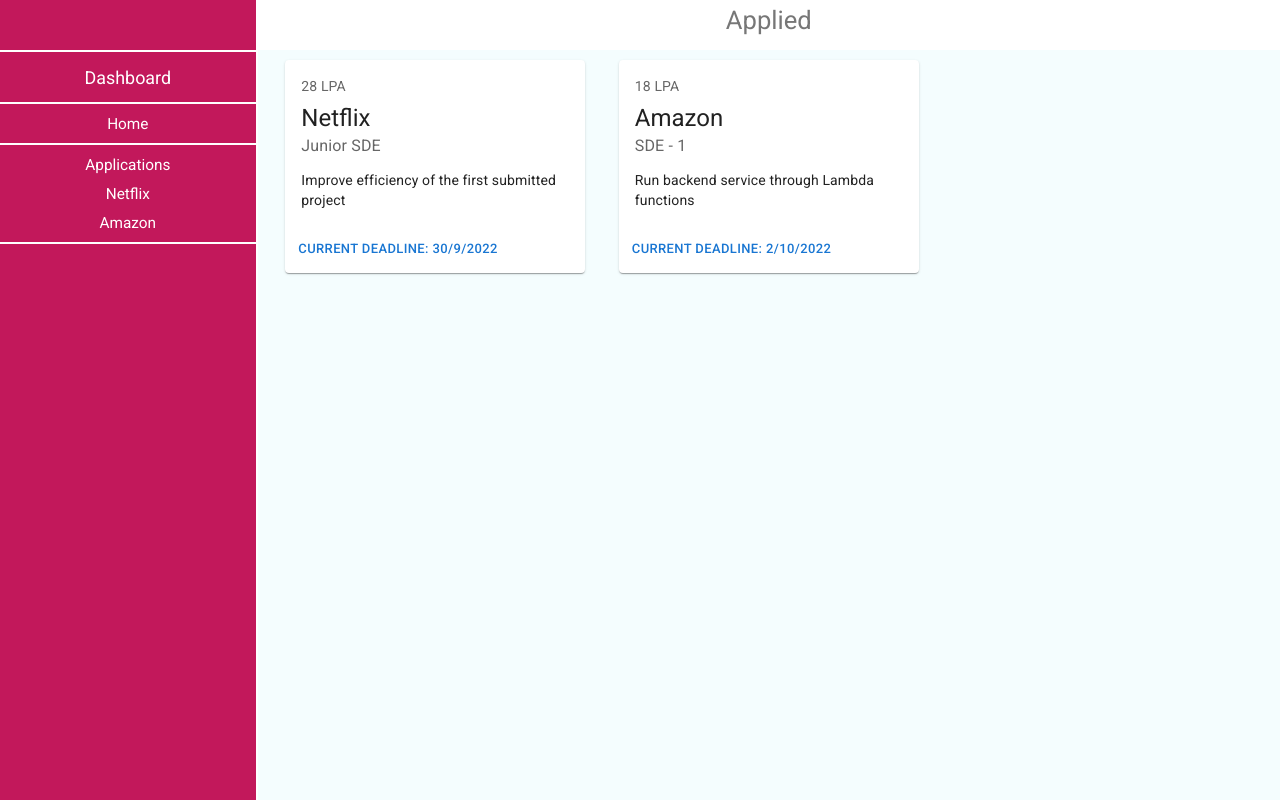
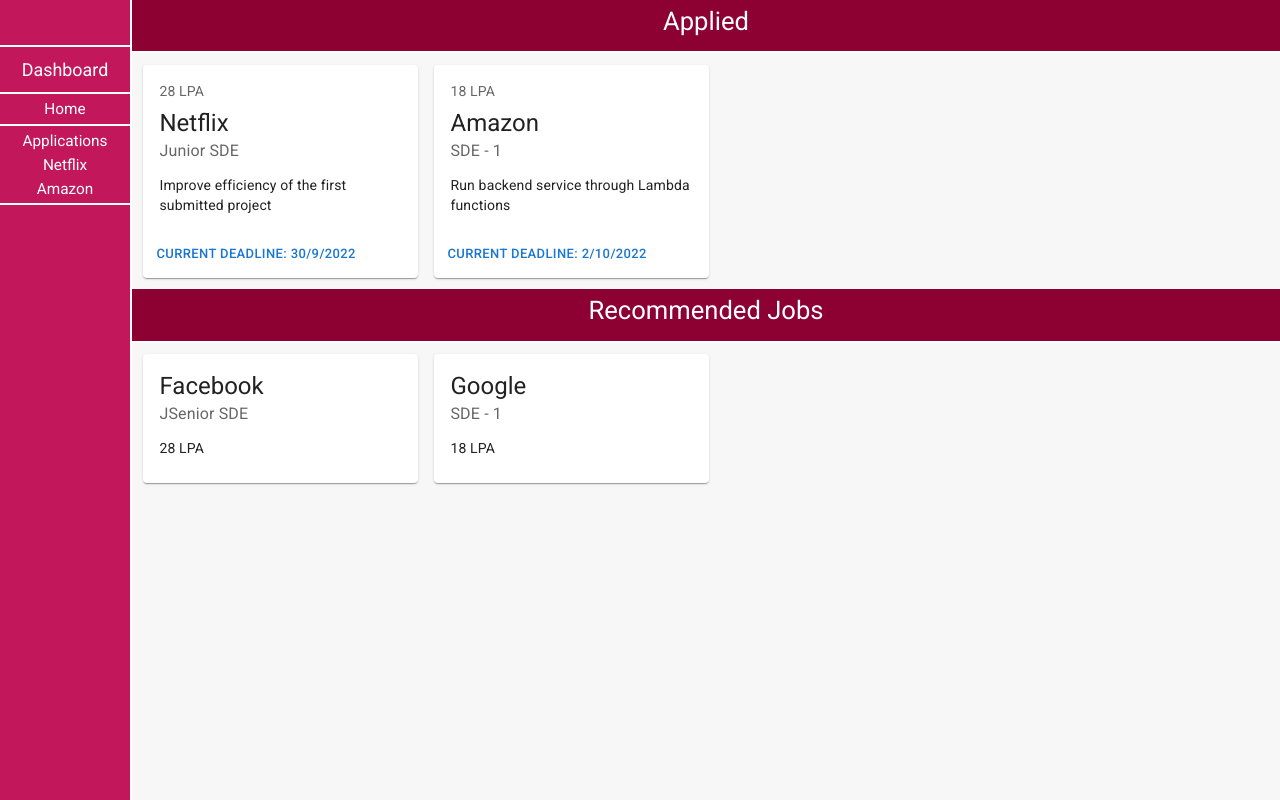
Before and after one commit to Hriday1321/Aviate_Project, a React (Create React App) app: page / in a window 1280 px wide. Built offline with nearby package versions, Linux system fonts and the light colour scheme.

Commit message:
just trying to build it asap

```diff
--- a/src/components/Home/Collection.js
+++ b/src/components/Home/Collection.js
@@ -1,6 +1,7 @@
 import React from 'react'
 
 import { dummy } from '../../utils/dummy'
+import { rec } from '../../utils/rec'
 import { Grid, T } from './Home.elements'
 
 import Box from '@mui/material/Box';
@@ -41,6 +42,28 @@
             )
         })}
     </Grid>
+    <T>Recommended Jobs</T>
+    <Grid>
+        {rec.map((data) => {
+            return (
+                <Box>
+                    <Card>
+                    <CardContent>
+                    <Typography variant="h5" component="div">
+                    {data.name}
+                    </Typography>
+                    <Typography sx={{ mb: 1.5 }} color="text.secondary">
+                    {data.position}
+                    </Typography>
+                    <Typography sx={{ fontSize: 14 }}>
+                    {data.moni} LPA
+                    </Typography>
+                </CardContent>
+                    </Card>
+                </Box>
+            )
+        })}
+    </Grid>
     </div>
   )
 }
--- a/src/components/Home/Home.elements.js
+++ b/src/components/Home/Home.elements.js
@@ -2,7 +2,7 @@
 
 export const Grid = styled.div`
     display: grid;
-    grid-template-columns: 300px 300px 300px;
+    grid-template-columns: 275px 275px 275px 275px;
     justify-content: space-evenly;
     margin: 1%;
     gap: 1rem;
@@ -13,6 +13,7 @@
     text-align: center;
     padding: 0.5%;
     height: 5vh;
-    background-color: white;
-    color: #777;
+    background-color: #8c0032;
+    border-bottom: solid white 2px;
+    color: white;
 `;
--- a/src/layouts/Layout.elements.js
+++ b/src/layouts/Layout.elements.js
@@ -15,6 +15,6 @@
 
 export const Main = styled.div`
     flex: 0.8;
-    background-color: #F4FDFE;
+    background-color: #f7f7f7;
     color: black;
 `
--- /dev/null
+++ b/src/utils/rec.js
@@ -0,0 +1,10 @@
+export const rec = [{
+    name: 'Facebook',
+    position: 'JSenior SDE',
+    moni: 28,
+},
+{
+    name: 'Google',
+    position: 'SDE - 1',
+    moni: 18,
+}]
```
